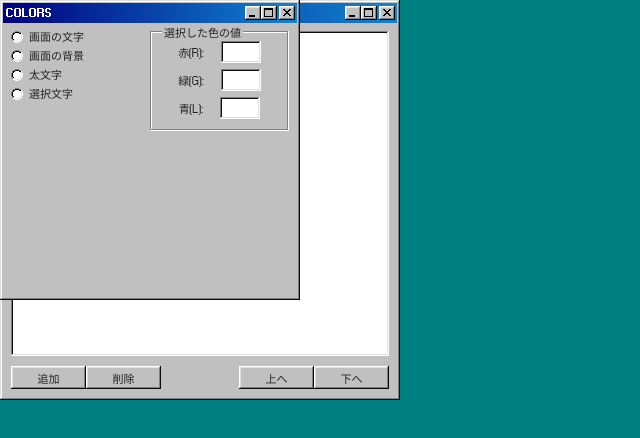
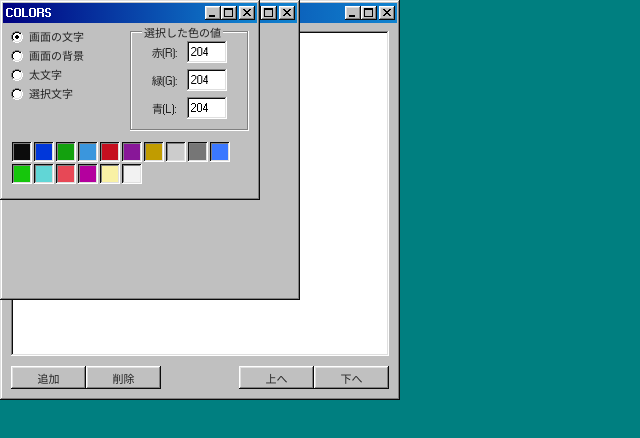
Before and after one commit to RyotaKITA-12/terminalKakeGohan, a React (Vite) app in the folder app/: page / in a window 1280 px wide. Shown: the top 438 px of the page, without its empty margins (0-640 px from the left). Built offline with nearby package versions, Linux system fonts and the light colour scheme.

Commit message:
feat: colorPicker

```diff
--- a/app/package.json
+++ b/app/package.json
@@ -30,6 +30,7 @@
     "@types/body-parser": "^1.19.2",
     "@types/follow-redirects": "^1.14.1",
     "@types/react-dom": "^18.0.9",
+    "@types/styled-components": "^5.1.26",
     "@typescript-eslint/eslint-plugin": "^5.45.0",
     "@typescript-eslint/parser": "^5.45.0",
     "@vitejs/plugin-react": "^2.2.0",
--- a/app/src/App.tsx
+++ b/app/src/App.tsx
@@ -7,13 +7,19 @@ import { createWindow } from "@/libs/createWindow";
 import { Prompt } from "@/components/prompt/Prompt";
 import { PromptContext } from "@/context/prompt";
 import { TPromptList } from "@/@types/prompt";
-import {Color} from "@/components/color/Color";
+import { Color } from "@/components/color/Color";
+import { ColorContext } from "@/context/color";
+import { defaultColors } from "@/definition/colors";
 
 const App = () => {
   const [data, setWindow] = useState<ManagedWindow>({});
   const [promptList, setPromptList] = useState<TPromptList>([]);
+  const [colors, setColors] = useState<TColors>(defaultColors);
   useEffect(() => {
-    const ColorPicker = createWindow("COLORS", <Color/>);
+    const ColorPicker = createWindow("COLORS", <Color />, {
+      width: 260,
+      height: 200,
+    });
     const Output = createWindow("OUTPUT", <></>);
     const Prompts = createWindow("PROMPTS", <Prompt />, {
       width: 400,
@@ -40,8 +46,10 @@ const App = () => {
   return (
     <WindowContext value={{ data: data, setWindowContext: setWindow }}>
       <PromptContext value={{ promptList, setPromptList }}>
-        <div className={Styles.app}>{windows}</div>
-        <div className={Styles.taskbar}>{minimizedWindows}</div>
+        <ColorContext value={{ colors, setColors }}>
+          <div className={Styles.app}>{windows}</div>
+          <div className={Styles.taskbar}>{minimizedWindows}</div>
+        </ColorContext>
       </PromptContext>
     </WindowContext>
   );
--- a/app/src/components/color/Color.module.scss
+++ b/app/src/components/color/Color.module.scss
@@ -1,26 +1,35 @@
-.wrapper{
-  .row{
+.wrapper {
+  .row {
     display: flex;
     flex-direction: row;
     width: 100%;
-    .item{
+    flex-wrap: wrap;
+    margin-bottom: 10px;
+    .item {
       flex: 1;
-      .form{
+      .form {
         position: relative;
-        .fieldText{
+        .fieldText {
           background-color: #c0c0c0;
           position: absolute;
           top: -9px;
           padding: 0 2px;
         }
-        &>div{
+        & > div {
           display: flex;
           justify-content: space-evenly;
-          .input{
+          .input {
             width: 40px;
           }
         }
       }
     }
+    .colorButton {
+      width: 20px;
+      height: 20px;
+      margin: 1px;
+      box-shadow: inset -1px -1px #ffffff, inset 1px 1px #0a0a0a,
+        inset -2px -2px #dfdfdf, inset 2px 2px #808080;
+    }
   }
 }
--- a/app/src/components/color/Color.tsx
+++ b/app/src/components/color/Color.tsx
@@ -1,40 +1,99 @@
 import Styles from "./Color.module.scss";
+import { ColorButton } from "@/components/color/ColorButton";
+import { selectableColors } from "@/definition/colors";
+import { useContext, useState } from "react";
+import { colorContext } from "@/context/color";
+import { hex2rgb } from "@/libs/hex2rgb";
+import { rgb2hex } from "@/libs/rgb2hex";
 
 const Color = () => {
-  return <div className={Styles.wrapper}>
+  const [target, setTarget] = useState<TColorsTarget>("screenText");
+  const { colors, setColors } = useContext(colorContext);
+  if (!colors || !setColors) return <></>;
+  const rgb = hex2rgb(colors[target].color);
+  const onChange = (value: string, index: number) => {
+    rgb[index] = Number(value);
+    colors[target].color = rgb2hex(rgb);
+    setColors({ ...colors });
+  };
+  return (
+    <div className={Styles.wrapper}>
       <div className={Styles.row}>
         <div className={Styles.item}>
-        <div className="field-row">
-          <input type="radio" name={"target"} id={"screenText"}/><label htmlFor={"screenText"}>画面の文字</label>
+          {Object.keys(colors).map((key) => {
+            const item = colors[key as TColorsTarget];
+            return (
+              <div className="field-row" key={key}>
+                <input
+                  type="radio"
+                  name={"target"}
+                  id={key}
+                  checked={target === key}
+                  onChange={() => setTarget(key as TColorsTarget)}
+                />
+                <label htmlFor={key}>{item.name}</label>
               </div>
-        <div className="field-row">
-          <input type="radio" name={"target"} id={"screenBg"}/><label htmlFor={"screenBg"}>画面の背景</label>
-        </div>
-        <div className="field-row">
-          <input type="radio" name={"target"} id={"boldText"}/><label htmlFor={"boldText"}>太文字</label>
-        </div>
-        <div className="field-row">
-          <input type="radio" name={"target"} id={"selectedText"}/><label htmlFor={"selectedText"}>選択文字</label>
-        </div>
+            );
+          })}
         </div>
         <div className={Styles.item}>
           <fieldset className={Styles.form}>
             <div className={Styles.fieldText}>選択した色の値</div>
             <div className="field-row">
-            <label htmlFor="red">赤(R):</label><input type="number" className={Styles.input} id={"red"}/>
+              <label htmlFor="red">赤(R):</label>
+              <input
+                type="number"
+                className={Styles.input}
+                id={"red"}
+                value={rgb[0]}
+                min={0}
+                max={255}
+                onChange={(e) => onChange(e.target.value, 0)}
+              />
             </div>
             <div className="field-row">
-            <label htmlFor="green">緑(G):</label><input type="number" className={Styles.input} id={"green"}/>
+              <label htmlFor="green">緑(G):</label>
+              <input
+                type="number"
+                className={Styles.input}
+                id={"green"}
+                value={rgb[1]}
+                min={0}
+                max={255}
+                onChange={(e) => onChange(e.target.value, 1)}
+              />
             </div>
             <div className="field-row">
-            <label htmlFor="blue">青(L):</label><input type="number" className={Styles.input} id={"blue"}/>
+              <label htmlFor="blue">青(L):</label>
+              <input
+                type="number"
+                className={Styles.input}
+                id={"blue"}
+                value={rgb[2]}
+                min={0}
+                max={255}
+                onChange={(e) => onChange(e.target.value, 2)}
+              />
             </div>
           </fieldset>
         </div>
       </div>
       <div className={Styles.row}>
-
+        {selectableColors.map((color, index) => {
+          return (
+            <ColorButton
+              key={index}
+              color={color}
+              className={Styles.colorButton}
+              onClick={() => {
+                colors[target].color = color;
+                setColors({ ...colors });
+              }}
+            />
+          );
+        })}
       </div>
-  </div>;
-}
-export {Color};
+    </div>
+  );
+};
+export { Color };
--- a/app/src/components/color/ColorButton.tsx
+++ b/app/src/components/color/ColorButton.tsx
@@ -1,12 +1,11 @@
 import styled from "styled-components";
 
+type color = {
+  color: string;
+};
 
 const ColorButton = styled.div<color>`
-background-color: ${p => p.itemleft}%;
+  background-color: ${(p) => p.color};
 `;
 
-const ColorButton = () => {
-  return <div>
-
-  </div>;
-}
+export { ColorButton };
--- a/app/src/components/window.tsx
+++ b/app/src/components/window.tsx
@@ -2,7 +2,6 @@ import {
   useContext,
   useState,
   useRef,
-  useCallback,
   useEffect,
   MouseEventHandler,
 } from "react";
@@ -10,8 +9,16 @@ import { windowContext } from "@/context/window";
 import { Window } from "@/@types/window";
 import Styles from "./window.module.scss";
 
-type WindowMode = 'staying'|'moving'|'resizing';
-type ResizeMode = 'left'|'right'|'above'|'below'|'leftabove'|'rightabove'|'leftbelow'|'rightbelow';
+type WindowMode = "staying" | "moving" | "resizing";
+type ResizeMode =
+  | "left"
+  | "right"
+  | "above"
+  | "below"
+  | "leftabove"
+  | "rightabove"
+  | "leftbelow"
+  | "rightbelow";
 
 // ウィンドウのプロパティ
 type RetroWindowProps = {
@@ -26,8 +33,8 @@ const RetroWindow = (props: RetroWindowProps) => {
   // ウィンドウの状態
   const [drugging, setDrugging] = useState(false);
   const [drugoffset, setDrugOffset] = useState({ x: 0, y: 0 });
-	const [windowMode, setWindowMode] = useState<WindowMode>('staying');
-	const [resizeMode, setResizeMode] = useState<ResizeMode>('left');
+  const [windowMode, setWindowMode] = useState<WindowMode>("staying");
+  const [resizeMode, setResizeMode] = useState<ResizeMode>("left");
 
   // ウィンドウに対する参照
   const innerWindow = useRef<HTMLDivElement>(null);
@@ -35,66 +42,87 @@ const RetroWindow = (props: RetroWindowProps) => {
   // マウスが動いている時のイベント
   const onMouseMove = (event: MouseEvent) => {
     if (innerWindow.current) {
-
       // ウィンドウが移動中の場合
-			if(windowMode === 'moving') {
-
+      if (windowMode === "moving") {
         let left = event.pageX + drugoffset.x;
         left = Math.max(left, 0);
-        left = Math.min(left, window.innerWidth - innerWindow.current.offsetWidth);
+        left = Math.min(
+          left,
+          window.innerWidth - innerWindow.current.offsetWidth
+        );
         innerWindow.current.style.left = `${left}px`;
 
         let top = event.pageY + drugoffset.y;
         top = Math.max(top, 0);
-        top = Math.min(top, window.innerHeight - innerWindow.current.offsetHeight);
+        top = Math.min(
+          top,
+          window.innerHeight - innerWindow.current.offsetHeight
+        );
         innerWindow.current.style.top = `${top}px`;
-
       }
 
       // ウィンドウサイズを変更している場合
-			else if(windowMode === 'resizing') {
-
+      else if (windowMode === "resizing") {
         const left = innerWindow.current.offsetLeft;
         const top = innerWindow.current.offsetTop;
         const width = innerWindow.current.offsetWidth;
         const height = innerWindow.current.offsetHeight;
 
-				if(resizeMode.includes('left')) {
-					innerWindow.current.style.left = `${Math.min(event.pageX, left + width - props.window.minSize.width)}px`;
-					innerWindow.current.style.width = `${Math.max(left + width - event.pageX, props.window.minSize.width)}px`;
+        if (resizeMode.includes("left")) {
+          innerWindow.current.style.left = `${Math.min(
+            event.pageX,
+            left + width - props.window.minSize.width
+          )}px`;
+          innerWindow.current.style.width = `${Math.max(
+            left + width - event.pageX,
+            props.window.minSize.width
+          )}px`;
         }
 
-				if(resizeMode.includes('right')) {
-					innerWindow.current.style.width = `${Math.max(event.pageX - left, props.window.minSize.width)}px`;
+        if (resizeMode.includes("right")) {
+          innerWindow.current.style.width = `${Math.max(
+            event.pageX - left,
+            props.window.minSize.width
+          )}px`;
         }
 
-				if(resizeMode.includes('above')) {
-					innerWindow.current.style.top = `${Math.min(event.pageY, top + height - props.window.minSize.height)}px`;
-					innerWindow.current.style.height = `${Math.max(top + height - event.pageY, props.window.minSize.height)}px`;
+        if (resizeMode.includes("above")) {
+          innerWindow.current.style.top = `${Math.min(
+            event.pageY,
+            top + height - props.window.minSize.height
+          )}px`;
+          innerWindow.current.style.height = `${Math.max(
+            top + height - event.pageY,
+            props.window.minSize.height
+          )}px`;
         }
 
-				if(resizeMode.includes('below')) {
-					innerWindow.current.style.height = `${Math.max(event.pageY - top, props.window.minSize.height)}px`;
-				}
-
+        if (resizeMode.includes("below")) {
+          innerWindow.current.style.height = `${Math.max(
+            event.pageY - top,
+            props.window.minSize.height
+          )}px`;
         }
       }
-
+    }
   };
 
   // タイトルバーがクリックされた時のイベント
   const onWindowMove: MouseEventHandler<HTMLDivElement> = (event) => {
     event.stopPropagation();
-		if(!props.window.isMinimized) {
+    if (!props.window.isMinimized) {
       if (innerWindow.current && data) {
-				setWindowMode('moving');
+        setWindowMode("moving");
         setDrugging(true);
         if (setWindowContext) {
           setWindowContext({ [props.window.id]: props.window, ...data });
         }
-				if(!props.window.isMaximized) {
+        if (!props.window.isMaximized) {
           const rect = innerWindow.current.getBoundingClientRect();
-					setDrugOffset({ x: rect.left - event.pageX, y: rect.top - event.pageY });
+          setDrugOffset({
+            x: rect.left - event.pageX,
+            y: rect.top - event.pageY,
+          });
         }
         props.window.isMaximized = false;
       }
@@ -102,12 +130,14 @@ const RetroWindow = (props: RetroWindowProps) => {
   };
 
   // ウィンドウの周りがクリックされた時のイベント
-	const onWindowResize = (mode:ResizeMode):MouseEventHandler<HTMLDivElement> => {
+  const onWindowResize = (
+    mode: ResizeMode
+  ): MouseEventHandler<HTMLDivElement> => {
     return (event) => {
       event.stopPropagation();
-			if(!props.window.isMinimized && !props.window.isMaximized) {
+      if (!props.window.isMinimized && !props.window.isMaximized) {
         if (innerWindow.current && data) {
-					setWindowMode('resizing');
+          setWindowMode("resizing");
           setResizeMode(mode);
           setDrugging(true);
         }
@@ -117,10 +147,10 @@ const RetroWindow = (props: RetroWindowProps) => {
 
   // ドラッグが解除された時のイベント
   const onMouseUp = () => {
-		if(!props.window.isMinimized && !props.window.isMaximized) {
+    if (!props.window.isMinimized && !props.window.isMaximized) {
       if (innerWindow.current && drugging) {
         setDrugging(false);
-				setWindowMode('staying');
+        setWindowMode("staying");
         props.window.pos = {
           x: innerWindow.current.offsetLeft,
           y: innerWindow.current.offsetTop,
@@ -214,29 +244,62 @@ const RetroWindow = (props: RetroWindowProps) => {
 
   // ウィンドウを描画
   return (
-    <div className={`window ${Styles['inner-window']}`} ref={innerWindow}>
+    <div className={`window ${Styles["inner-window"]}`} ref={innerWindow}>
       <div className="title-bar" onMouseDown={onWindowMove}>
-        <div className="title-bar-text" style={{userSelect:'none'}}>{props.window.title}</div>
-        <div className="title-bar-controls" onMouseDown={event=>event.stopPropagation()}>
-          <button aria-label="Minimize" onMouseUp={onMinimize}/>
-          {!props.window.isMaximized && <button aria-label="Maximize" onMouseUp={onMaximize}/>}
-          {props.window.isMaximized && <button aria-label="Restore" onMouseUp={onMaximize}/>}
-          <button aria-label="Close" onMouseUp={onVanish}/>
+        <div className="title-bar-text" style={{ userSelect: "none" }}>
+          {props.window.title}
+        </div>
+        <div
+          className="title-bar-controls"
+          onMouseDown={(event) => event.stopPropagation()}
+        >
+          <button aria-label="Minimize" onMouseUp={onMinimize} />
+          {!props.window.isMaximized && (
+            <button aria-label="Maximize" onMouseUp={onMaximize} />
+          )}
+          {props.window.isMaximized && (
+            <button aria-label="Restore" onMouseUp={onMaximize} />
+          )}
+          <button aria-label="Close" onMouseUp={onVanish} />
         </div>
       </div>
       {props.window.isMinimized || (
         <div className="window-body">{props.window.child}</div>
       )}
-			{(!props.window.isMaximized && !props.window.isMinimized) && (
+      {!props.window.isMaximized && !props.window.isMinimized && (
         <>
-					<span className={`${Styles['resize-area']} ${Styles['area-above']}`} onMouseDown={onWindowResize('above')}/>
-					<span className={`${Styles['resize-area']} ${Styles['area-below']}`} onMouseDown={onWindowResize('below')}/>
-					<span className={`${Styles['resize-area']} ${Styles['area-left']}`} onMouseDown={onWindowResize('left')}/>
-					<span className={`${Styles['resize-area']} ${Styles['area-right']}`} onMouseDown={onWindowResize('right')}/>
-					<span className={`${Styles['resize-area']} ${Styles['area-left-above']}`} onMouseDown={onWindowResize('leftabove')}/>
-					<span className={`${Styles['resize-area']} ${Styles['area-right-above']}`} onMouseDown={onWindowResize('rightabove')}/>
-					<span className={`${Styles['resize-area']} ${Styles['area-left-below']}`} onMouseDown={onWindowResize('leftbelow')}/>
-					<span className={`${Styles['resize-area']} ${Styles['area-right-below']}`} onMouseDown={onWindowResize('rightbelow')}/>
+          <span
+            className={`${Styles["resize-area"]} ${Styles["area-above"]}`}
+            onMouseDown={onWindowResize("above")}
+          />
+          <span
+            className={`${Styles["resize-area"]} ${Styles["area-below"]}`}
+            onMouseDown={onWindowResize("below")}
+          />
+          <span
+            className={`${Styles["resize-area"]} ${Styles["area-left"]}`}
+            onMouseDown={onWindowResize("left")}
+          />
+          <span
+            className={`${Styles["resize-area"]} ${Styles["area-right"]}`}
+            onMouseDown={onWindowResize("right")}
+          />
+          <span
+            className={`${Styles["resize-area"]} ${Styles["area-left-above"]}`}
+            onMouseDown={onWindowResize("leftabove")}
+          />
+          <span
+            className={`${Styles["resize-area"]} ${Styles["area-right-above"]}`}
+            onMouseDown={onWindowResize("rightabove")}
+          />
+          <span
+            className={`${Styles["resize-area"]} ${Styles["area-left-below"]}`}
+            onMouseDown={onWindowResize("leftbelow")}
+          />
+          <span
+            className={`${Styles["resize-area"]} ${Styles["area-right-below"]}`}
+            onMouseDown={onWindowResize("rightbelow")}
+          />
         </>
       )}
     </div>
--- /dev/null
+++ b/app/src/context/color.tsx
@@ -0,0 +1,26 @@
+import { createContext, ReactNode } from "react";
+
+type context = {
+  colors?: TColors;
+  setColors?: (data: TColors) => void;
+};
+
+export const colorContext = createContext<context>({});
+
+type contextProps = {
+  children: ReactNode;
+  value?: context;
+};
+
+/**
+ * @param props
+ * @constructor
+ */
+const ColorContext = (props: contextProps): JSX.Element => {
+  return (
+    <colorContext.Provider value={props.value || {}}>
+      {props.children}
+    </colorContext.Provider>
+  );
+};
+export { ColorContext };
--- /dev/null
+++ b/app/src/definition/colors.ts
@@ -0,0 +1,37 @@
+const selectableColors = [
+  "#0C0C0C",
+  "#0037DA",
+  "#13A10E",
+  "#3A96DD",
+  "#C50F1F",
+  "#881798",
+  "#C19C00",
+  "#CCCCCC",
+  "#767676",
+  "#3B78FF",
+  "#16C60C",
+  "#61D6D6",
+  "#E74856",
+  "#B4009E",
+  "#F9F1A5",
+  "#F2F2F2",
+];
+const defaultColors: TColors = {
+  screenText: {
+    color: "#CCCCCC",
+    name: "画面の文字",
+  },
+  screenBg: {
+    color: "#0C0C02",
+    name: "画面の背景",
+  },
+  boldText: {
+    color: "#CCCCCC",
+    name: "太文字",
+  },
+  selectedText: {
+    color: "#881798",
+    name: "選択文字",
+  },
+};
+export { selectableColors, defaultColors };
--- /dev/null
+++ b/app/src/libs/hex2rgb.ts
@@ -0,0 +1,18 @@
+const hex2rgb = (hex: string) => {
+  if (hex.slice(0, 1) === "#") hex = hex.slice(1);
+  if (hex.length === 3)
+    hex =
+      hex.slice(0, 1) +
+      hex.slice(0, 1) +
+      hex.slice(1, 2) +
+      hex.slice(1, 2) +
+      hex.slice(2, 3) +
+      hex.slice(2, 3);
+
+  return [hex.slice(0, 2), hex.slice(2, 4), hex.slice(4, 6)].map(function (
+    str
+  ) {
+    return parseInt(str, 16);
+  });
+};
+export { hex2rgb };
--- /dev/null
+++ b/app/src/libs/rgb2hex.ts
@@ -0,0 +1,7 @@
+const rgb2hex = (rgb: number[]) => {
+  if (rgb.length !== 3) return "#000000";
+  return `#${`0${rgb[0].toString(16)}`.slice(-2)}${`0${rgb[1].toString(
+    16
+  )}`.slice(-2)}${`0${rgb[2].toString(16)}`.slice(-2)}`;
+};
+export { rgb2hex };
```
Also changed, not shown: app/src/@types/color.d.ts (added, +8 -0 lines), app/src/components/color/colors.ts (deleted), 1 other file (tests, documents, lock files or other folders). Lines whose indentation alone changed are shown as unchanged.
